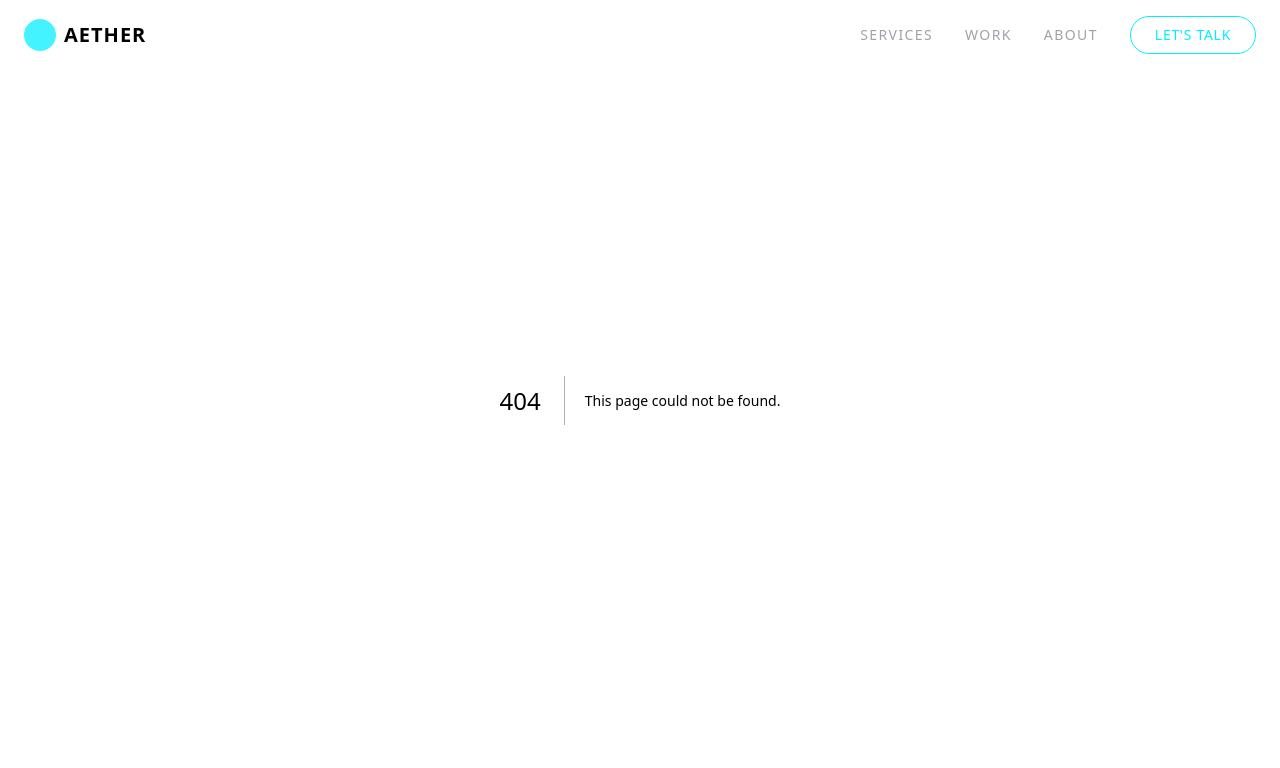
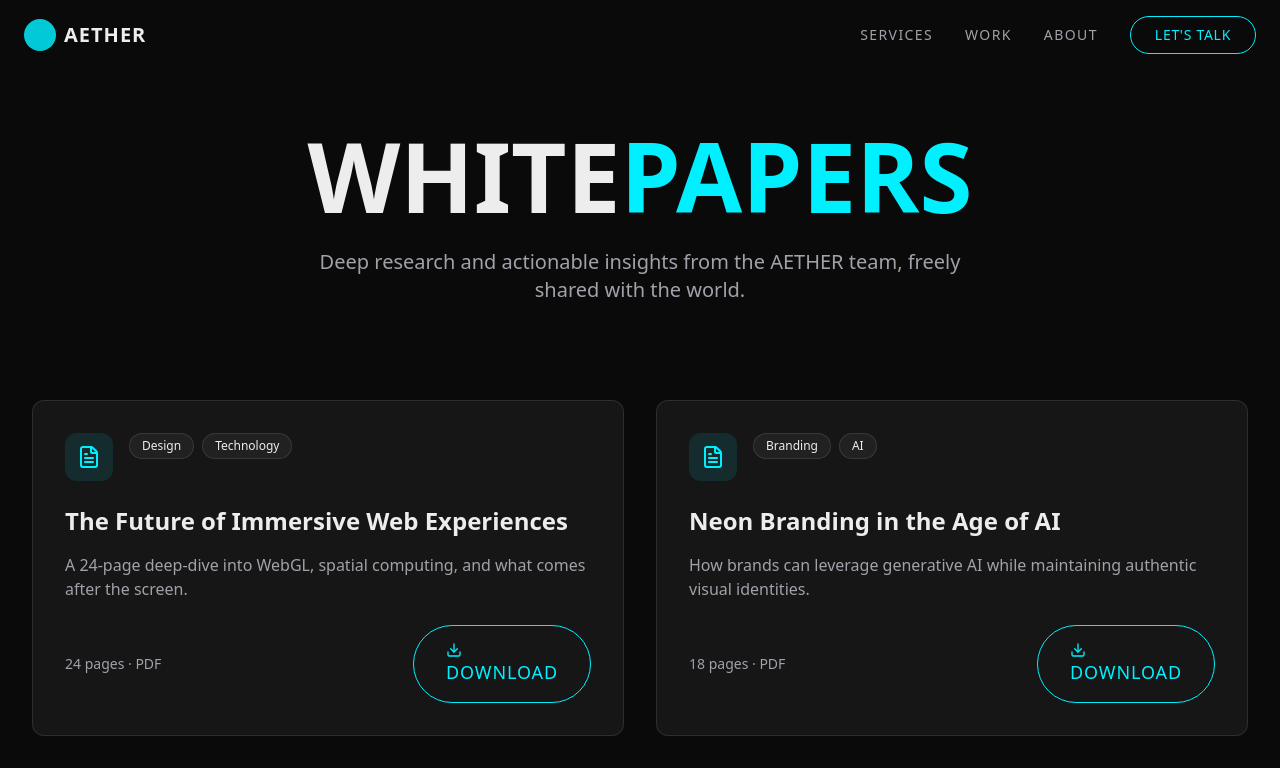
Before and after one commit to hanjiwon1108/aether, a Next.js app: page /resources/whitepapers in a window 1280 px wide. Before the commit this address had no page. Shown: the top 768 px of the page. Built offline with nearby package versions, Linux system fonts and the light colour scheme.

Commit message:
feat: 종이 작성 페이지 구현

```diff
--- /dev/null
+++ b/src/app/resources/whitepapers/page.tsx
@@ -0,0 +1,41 @@
+"use client";
+import { motion } from "framer-motion";
+import Card from "@/shared/ui/Card";
+import Button from "@/shared/ui/Button";
+import { Download, FileText } from "lucide-react";
+
+const papers = [
+  { title: "The Future of Immersive Web Experiences", desc: "A 24-page deep-dive into WebGL, spatial computing, and what comes after the screen.", tags: ["Design", "Technology"], pages: 24 },
+  { title: "Neon Branding in the Age of AI", desc: "How brands can leverage generative AI while maintaining authentic visual identities.", tags: ["Branding", "AI"], pages: 18 },
+  { title: "Performance-First Web Apps: A Blueprint", desc: "Engineering best practices for lightning-fast load times and maximum Core Web Vitals scores.", tags: ["Development"], pages: 32 },
+  { title: "Digital Strategy for Next-Gen Brands", desc: "From go-to-market to global scale: a complete strategic framework for ambitious companies.", tags: ["Strategy"], pages: 41 },
+];
+
+export default function WhitepapersPage() {
+  return (
+    <main className="pt-32 pb-24 px-4 md:px-8 max-w-7xl mx-auto">
+      <motion.div initial={{ opacity: 0, y: 20 }} animate={{ opacity: 1, y: 0 }} transition={{ duration: 0.8 }} className="text-center mb-24">
+        <h1 className="text-6xl md:text-8xl font-bold font-display mb-6">WHITE<span className="text-primary">PAPERS</span></h1>
+        <p className="text-xl text-muted-foreground max-w-2xl mx-auto">Deep research and actionable insights from the AETHER team, freely shared with the world.</p>
+      </motion.div>
+      <div className="grid grid-cols-1 md:grid-cols-2 gap-8">
+        {papers.map((paper, i) => (
+          <motion.div key={paper.title} initial={{ opacity: 0, y: 20 }} whileInView={{ opacity: 1, y: 0 }} viewport={{ once: true }} transition={{ delay: i * 0.1 }}>
+            <Card className="p-8 flex flex-col h-full hover:border-primary/50 transition-colors">
+              <div className="flex items-start gap-4 mb-6">
+                <div className="w-12 h-12 rounded-xl bg-primary/10 flex items-center justify-center shrink-0"><FileText className="w-6 h-6 text-primary" /></div>
+                <div className="flex gap-2 flex-wrap">{paper.tags.map(t => <span key={t} className="text-xs bg-white/5 border border-white/10 px-3 py-1 rounded-full">{t}</span>)}</div>
+              </div>
+              <h3 className="text-2xl font-bold mb-4 flex-grow">{paper.title}</h3>
+              <p className="text-muted-foreground mb-6">{paper.desc}</p>
+              <div className="flex items-center justify-between">
+                <span className="text-sm text-muted-foreground">{paper.pages} pages · PDF</span>
+                <Button variant="outline" className="flex items-center gap-2"><Download className="w-4 h-4" />Download</Button>
+              </div>
+            </Card>
+          </motion.div>
+        ))}
+      </div>
+    </main>
+  );
+}
```
